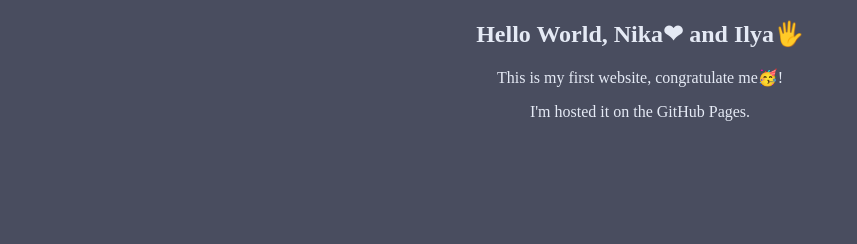
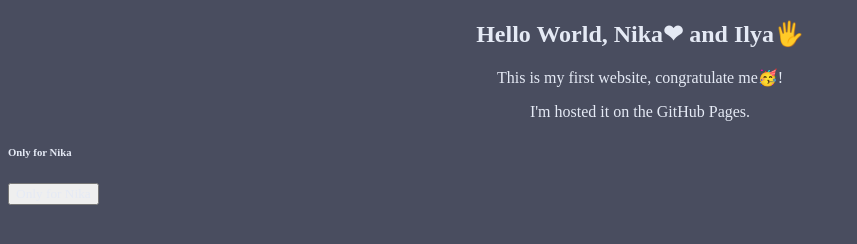
Before and after one commit to AgileWolf/agilewolf.github.io, a plain HTML site: page index.html in a window 1280 px wide. Shown: the whole page, without its empty margins (0-857 px from the left). Drawn offline with Linux system fonts and the light colour scheme.

Commit message:
Update index.html

```diff
--- a/index.html
+++ b/index.html
@@ -8,5 +8,7 @@
 <h2>Hello World, Nika❤ and Ilya🖐</h2>
 <p>This is my first website, congratulate me🥳!</p>
 <p>I'm hosted it on the GitHub Pages.</p>
+<h6>Only for Nika</h6>
+<button>Only for Nika</button>
 </body>
 </html>
```
